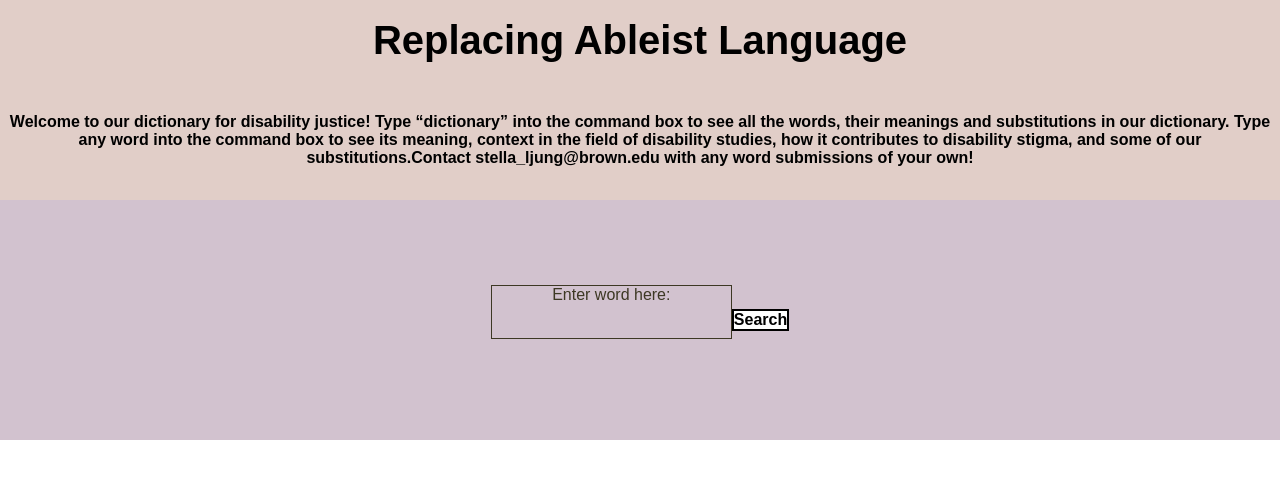
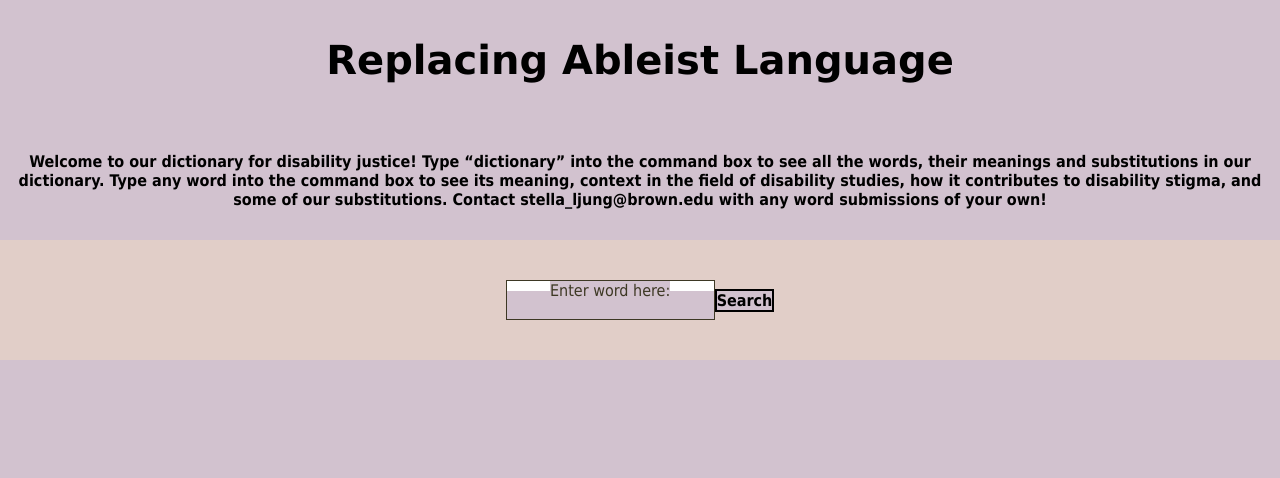
Before and after one commit to stellaljung/replacing-ableist-language, a React (Create React App) app in the folder my-app/: page / in a window 1280 px wide. Shown: the top 478 px of the page. Built offline with nearby package versions, Linux system fonts and the light colour scheme.

Commit message:
made some changes. still not integrated with backend (calls not returning object)

```diff
--- a/my-app/src/App.css
+++ b/my-app/src/App.css
@@ -5,35 +5,36 @@
   outline: 0;
   font-size: 100%;
   vertical-align: baseline;
-  background: transparent;
+  background: #d2c2cf;
   text-size-adjust: auto;
 }
 
 .App {
   text-align: center;
   text-size-adjust: auto;
+  background-color: #d2c2cf;
 }
 
 .App-header {
-  background-color: #e1cec8;
-  min-height: 10vh;
+  background-color: #d2c2cf;
+  min-height: 15vh;
   display: flex;
   align-items: center;
   justify-content: center;
   font-size: 5vh;
-  font-family: "Arial";
+  font-family: "Verdana";
   color: black;
   text-size-adjust: auto;
 }
 
 .App-description {
-  background-color: #e1cec8;
+  background-color: #d2c2cf;
   min-height: 15vh;
   display: flex;
   align-items: center;
   justify-content: center;
   font-size: 2vh;
-  font-family: "Arial";
+  font-family: "Tahoma";
   color: black;
   text-size-adjust: auto;
 }
@@ -45,7 +46,7 @@
   align-items: center;
   justify-content: center;
   font-size: 2vh;
-  font-family: "Arial";
+  font-family: "Tahoma";
   color: black;
   text-size-adjust: auto;
 }
--- a/my-app/src/SearchBox.css
+++ b/my-app/src/SearchBox.css
@@ -15,31 +15,31 @@ table {
   }
 
   .search-bar{
-    background-color: #d2c2cf;
-    min-height: 30vh;
+    background-color: #e1cec8;
+    min-height: 15vh;
     display: flex;
     align-items: center;
     justify-content: center;
     font-size: 2vh;
-    font-family: "Arial";
+    font-family: "Tahoma";
     color: #3d3824;
     text-size-adjust: auto;
   }
 
   .search-box{
+    background-color: white;
     border: black;
     border: 1px solid;
-    padding: 0 2vh 2vh 2vh;
     color: #3d3824;
-    margin-bottom: 2vh;
+    font-family: "Tahoma"
   }
 
   .search-button{
-    background: white;
+    background: lightgrey;
     border: black;
     border: 2px solid;
     border-spacing: 3px;
-    font-family: "Arial";
+    font-family: "Tahoma";
   }
 
   .history-log{
--- a/my-app/src/SearchBox.tsx
+++ b/my-app/src/SearchBox.tsx
@@ -11,6 +11,14 @@ export const TEXT_command_output = "command output";
 export const TEXT_app = "app";
 export const TEXT_command_handler = "command handler";
 
+async function fetchAllWords() {
+  await services.getAllWords();
+}
+
+async function fetchOneWord({input}: {input: string;}) {
+  await services.getOneWord(input);
+}
+
 function SearchWord({input}: {input: string;}){
   const [currentWordData, setWordData] = useState({});
   const inputs: string[] = input.split(" ");
@@ -18,54 +26,27 @@ function SearchWord({input}: {input: string;}){
   useEffect(() => {
 
     switch(inputs[0]) {
-      case "dictionary": setWordData(GetAllWords())
+      case "dictionary":
+        try{
+          setWordData(fetchAllWords())
+        } catch(error){
+          setWordData("Data Error")
+        }
         break;
-      default: setWordData(GetOneWord({input}))
+      default:
+        try{
+          setWordData(fetchOneWord({input}))
+        } catch(error){
+          setWordData("Word Error")
+        }
         break;
     }
   }, [input])
 
-
   return currentWordData;
 }
 
-async function GetAllWords() {
-  console.log("get all words 1")
-  // const [currentWordData, setWordData] = useState({});
-
-  console.log("get all words 2")
-  const response = await fetch("https://us-central1-pathology-to-power.cloudfunctions.net/allWords", { mode: 'no-cors'})
-  const jsonResponse = await response.json()
-  console.log(jsonResponse)
-  return jsonResponse
-
-   // .then((response) => response.json())
-    //.then((data) => {
-      //console.log("DATA: ", data)
-    //})
-    // .then((r) => {
-    //   console.log("RESPONSE:", r);
-    //   console.log("body:", r.body);
-    //   console.log("body:", r.json);
-    //   // setWordData(r)
-    // })
-
-  // return currentWordData;
-}
-
-async function GetOneWord({input}: {input: string;}) {
-  const [currentWordData, setWordData] = useState({});
-
-  await fetch("https://us-central1-pathology-to-power.cloudfunctions.net/oneWord?word="+input, { mode: 'no-cors'})
-  .then((r) => {
-    console.log("RESPOND:", r);
-    setWordData(r)
-  })
-
-  return currentWordData;
-}
-
-function AllWords() {
+function AllWords({result}: {result: {}}) {
   return (
       <table>
         <tr>
@@ -75,15 +56,19 @@ function AllWords() {
           <th className="stigma" aria-label="Word Stigma"> Word Stigma: </th>
           <th className="substitutions" aria-label="Word Substitutions"> Word Substitutions: </th>
         </tr>
-
       </table>
   );
 }
 
-function OneWord({result}: {result: {}}) {
+function OneWord({result}: {result: {}}, {input}: {input: string}) {
   //result will be a nested dictionary (its a word, which maps to a dictionary of the fields)
   //change result fields from strings to actual field
-  return (
+  console.log(result)
+  if(result == null){
+    return WordNotFound({input})
+  }
+  else {
+    return (
       <table>
         <tr>
           <th className="table-header" aria-label="Searched Word"> Word: </th>
@@ -93,25 +78,37 @@ function OneWord({result}: {result: {}}) {
           <th className="table-header" aria-label="Word Substitutions"> Word Substitutions: </th>
         </tr>
         <tr>
-          <td className="table-column">{"result.word"}</td>
+          <td className="table-column">{JSON.stringify(result)}</td>
           <td className="table-column">{"result.meaning"}</td>
           <td className="table-column">{"result.context"}</td>
           <td className="table-column">{"result.stigma"}</td>
           <td className="table-column">{"result.substitutions"}</td>
         </tr>
       </table>
-  );
+    );
+  }
+}
+
+function WordNotFound({input}: {input: string;}){
+  return(
+    <div>
+      <br></br>
+      Your search <b>{input}</b> does not match any entries in our dictionary.
+      <br></br>
+    </div>
+  )
 }
 
 function WordLog({input}: {input: string;}) {
   const result: {} = SearchWord({input});
-
   switch(input) {
+    case "":
+      return WordNotFound({input});
     case "dictionary":
-      return AllWords();
+      return AllWords({result});
       break;
     default:
-      return OneWord({result});
+      return OneWord({result}, {input});
       break;
   }
 }
```
Also changed, not shown: my-app/src/App.tsx (+5 -2 lines).
